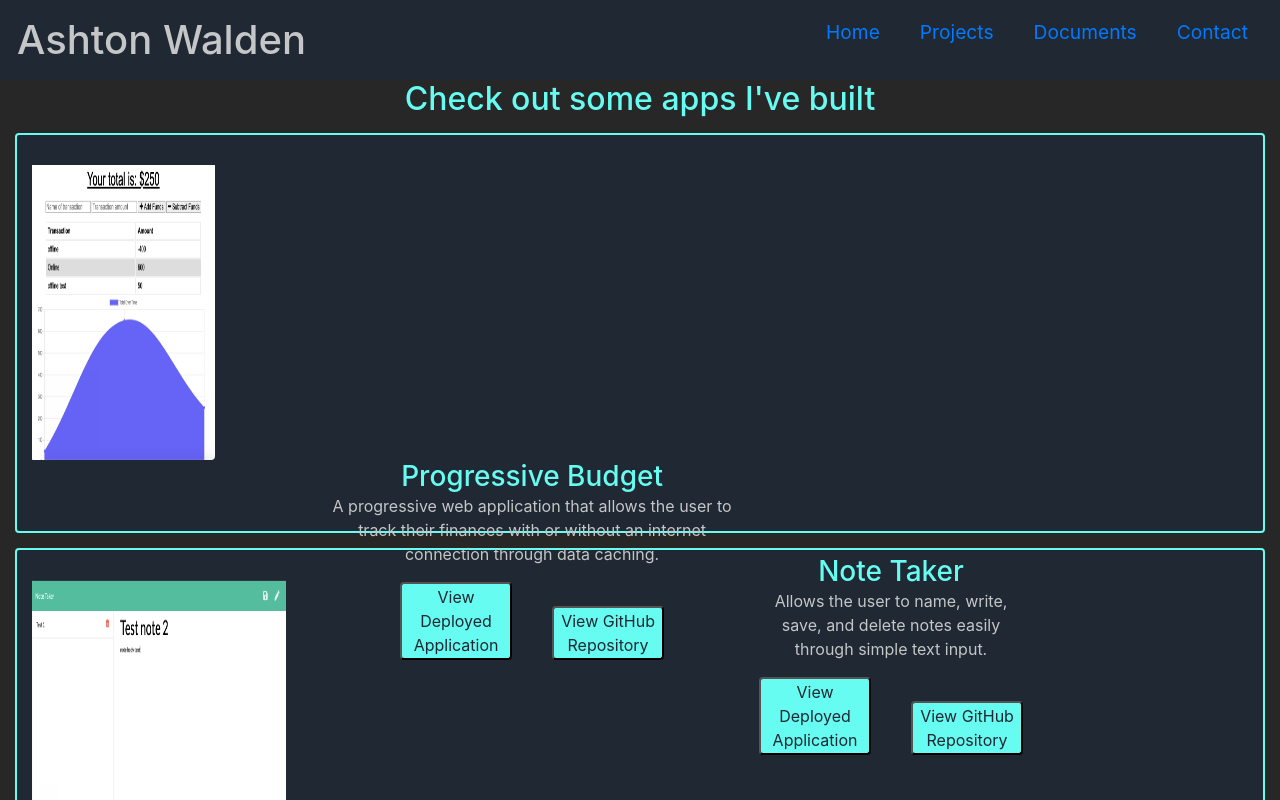
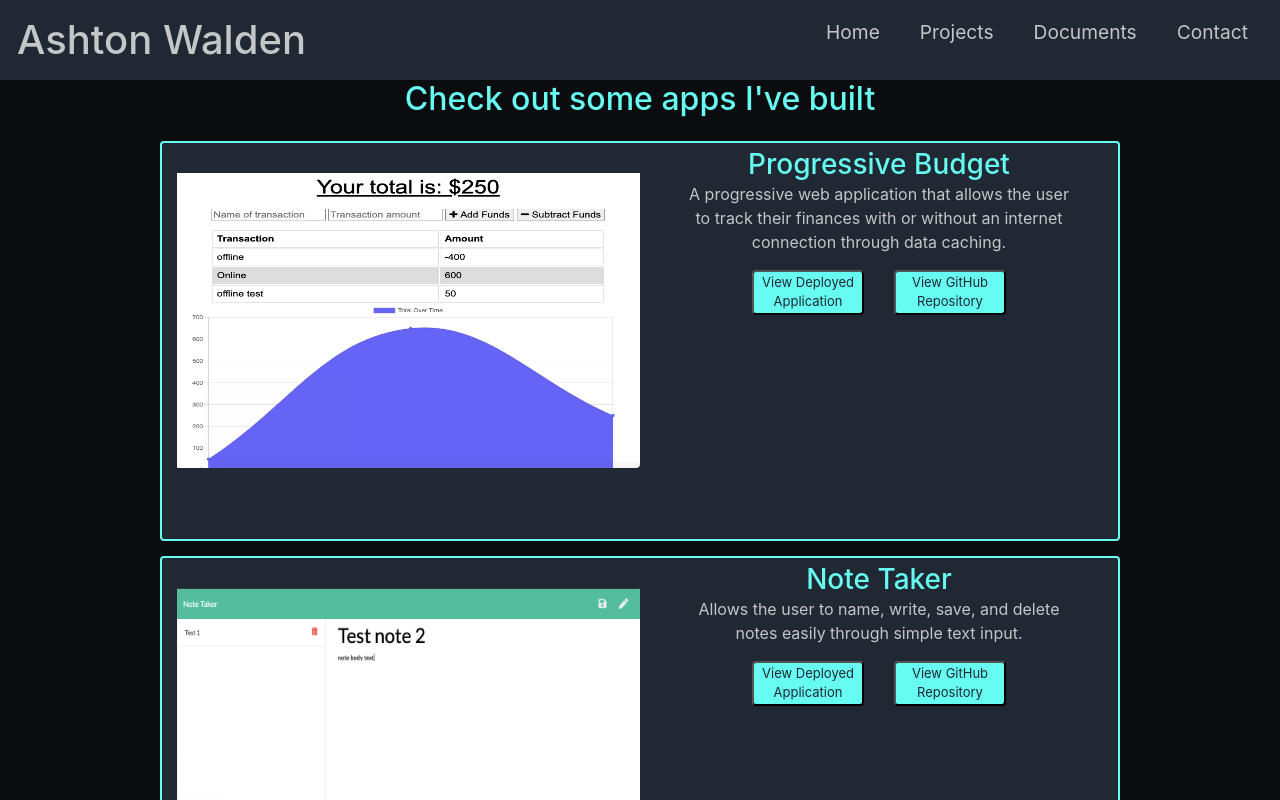
Before and after one commit to ashtonwalden34/react-portfolio, a React (Create React App) app: page /#/projects in a window 1280 px wide. Shown: the top 800 px of the page. Built offline with nearby package versions, Linux system fonts and the light colour scheme.

Commit message:
fixed navbar icons & projects page styling

```diff
--- a/src/App.css
+++ b/src/App.css
@@ -1,3 +1,7 @@
+html {
+  background-color: #282c34;
+}
+
 .App {
   text-align: center;
 }
--- a/src/Components/Navbar/Navbar.css
+++ b/src/Components/Navbar/Navbar.css
@@ -58,6 +58,10 @@
 
 .menu-icon {
     display: none;
+}
+
+.links {
+    color: #C5C6C7;
 }
 
 @media screen and (max-width: 960px) {
@@ -125,12 +129,21 @@
         transform: translate(-100%, 60%);
         font-size: 1.8rem;
         cursor: pointer;
+        margin-right: 0;
+    }
+
+    .menu-icon:hover {
+        background-color: #45A29E;
     }
 
     .fa-times {
-        color: #fff;
-        font-size: 2rem;
+        color: #C5C6C7;
     }
+
+    .fa-bars {
+        color: #C5C6C7;
+    }
+
 
     /* .nav-links-mobile {
         display: block;
--- a/src/Components/Navbar/Navbar.js
+++ b/src/Components/Navbar/Navbar.js
@@ -1,6 +1,5 @@
 import React, { Component } from 'react';
 import { MenuItems } from './MenuItems';
-// import { Button } from '../Button/Button';
 import './Navbar.css';
 import { Link } from 'react-router-dom';
 
@@ -27,7 +26,7 @@ class Navbar extends Component {
                         return(
                             <li className='nav-li' key={index}>
                                 <div className={item.cName}>
-                                <Link to={item.url}>
+                                <Link to={item.url} className='links'>
                                     {item.title}
                                 </Link>
                                 </div>
--- a/src/Components/ProjectsContainer/ProjectsContainer.css
+++ b/src/Components/ProjectsContainer/ProjectsContainer.css
@@ -1,3 +1,8 @@
 .header {
     color: #66FCF1;
 }
+
+.appCards {
+    width: fit-content;
+    display: inline-block;
+}
--- a/src/Components/appCard/appCard.css
+++ b/src/Components/appCard/appCard.css
@@ -5,10 +5,12 @@
     border-radius: 4px;
     margin: 15px;
     background-color: #1F2833;
+    right: 50;
+    width: 75vw;
 }
 
 .screenshot {
-    width: 25rem;
+    width: 65vw;
     vertical-align: auto;
     height: 15rem;
     border-radius: 4px;
@@ -21,7 +23,7 @@
 
 .projectDescription {
     color: #C5C6C7;
-    width: 25rem;
+    width: 65vw;
     display: inline-block;
 }
 
@@ -31,6 +33,7 @@
     background-color: #66FCF1;
     color: #1F2833;
     border-radius: 4px;
+    font-size: small;
 }
 
 @media screen and (min-width: 770px) {
@@ -68,8 +71,8 @@
     }
 
     .projectBtn {
-        margin-left: 20px;
-        margin-right: 20px;
+        margin-left: 15px;
+        margin-right: 15px;
         background-color: #66FCF1;
         color: #1F2833;
         border-radius: 4px;
--- a/src/Components/appCard/appCard.js
+++ b/src/Components/appCard/appCard.js
@@ -4,7 +4,7 @@ import './appCard.css';
 function AppCard({ title, description, appLink, repository, technologies, screenshot }) {
 
     return(
-        <div className="row cardBody">
+        <div className="cardBody">
             <div className="screenShotWrapper">
                 <img src={screenshot} alt="project screenshot" className="screenshot"/>
             </div>
--- a/src/Pages/style.css
+++ b/src/Pages/style.css
@@ -68,6 +68,9 @@ body {
     }
 
 /* Projects Page */
+.projectsWrapper {
+    background-color: #0b0c10;
+}
 
 /* Documents Page */
 .docsWrapper {
```
